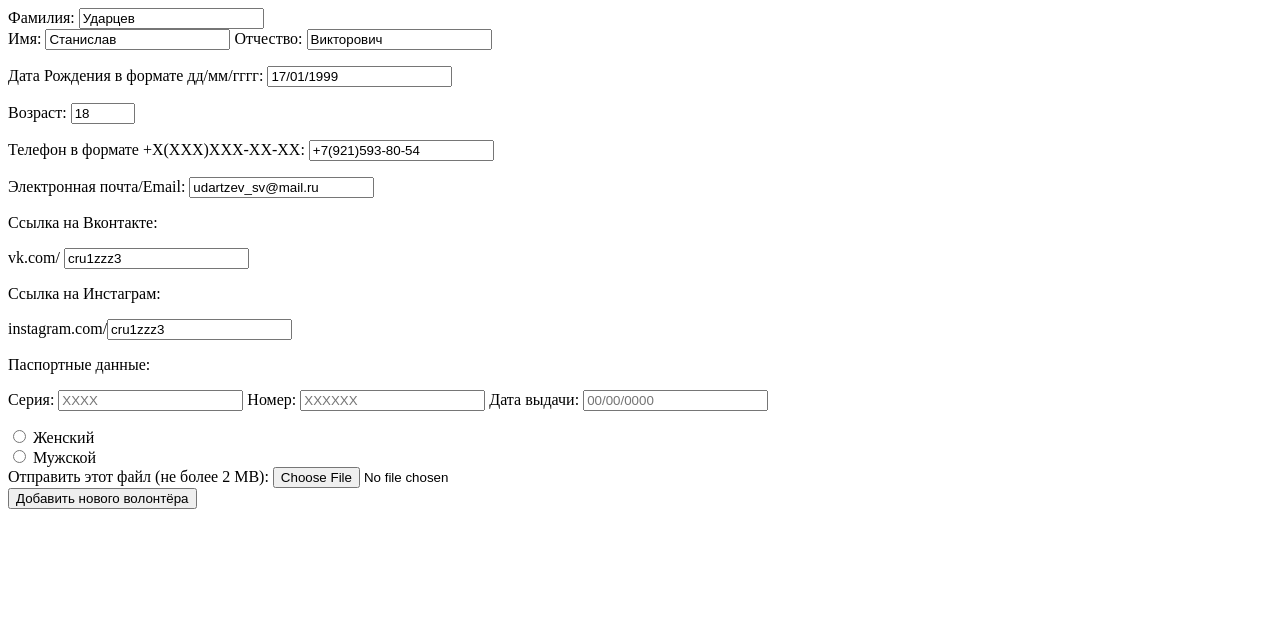
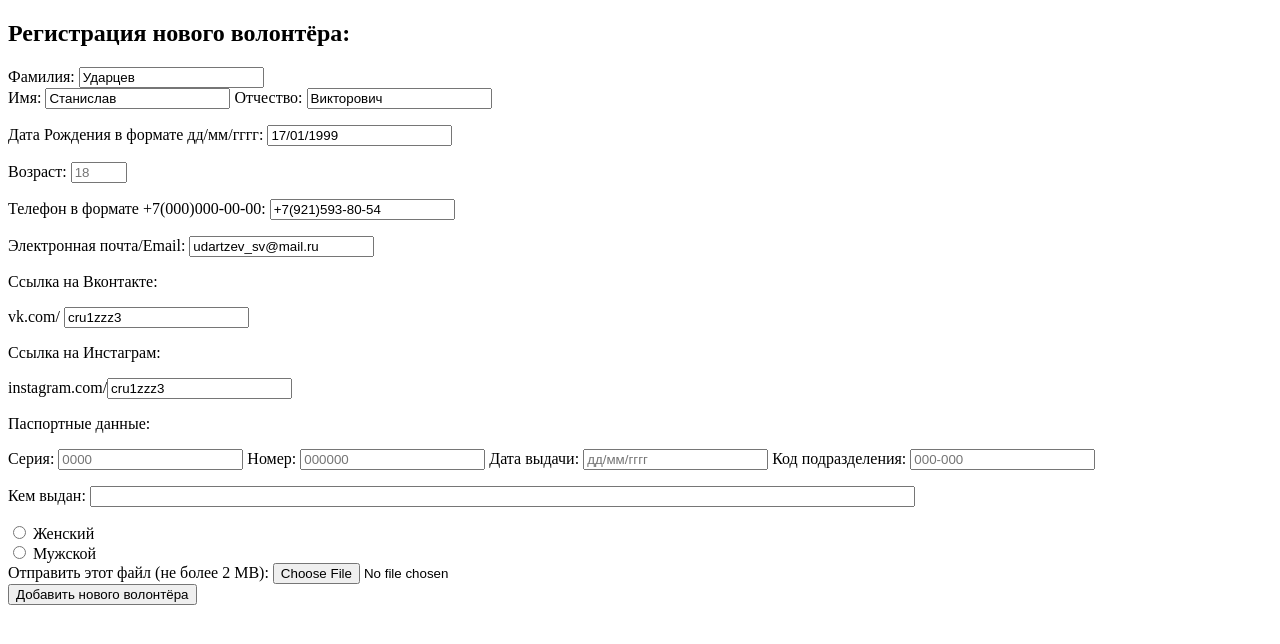
Before and after one commit to Cru1zzz3/Red-Cross-DB, a PHP site: page /registrateNewVolunteer.php in a window 1280 px wide. Shown: the top 644 px of the page. Run offline with PHP 8.4, Linux system fonts and the light colour scheme.

Commit message:
Added Passport Place and Code

```diff
--- a/createTable.php
+++ b/createTable.php
@@ -30,6 +30,8 @@ try {
       SERIALPASSPORT INT(4) NOT NULL,
       NUMBERPASSPORT INT(6) NOT NULL,
       DATEPASSPORT  VARCHAR (10) NOT NULL,
+      CODEPASSPORT VARCHAR (7) NOT NULL,
+      PLACEPASSPORT VARCHAR (200) NOT NULL,
       PHOTO LONGBLOB NOT NULL,
       PRIMARY KEY (ID))";
 
--- a/index.php
+++ b/index.php
@@ -10,6 +10,8 @@
 
 </head>
 <body>
+
+
 Здравствуйте, %username%! <br>
 
 
--- a/registrateNewVolunteer.php
+++ b/registrateNewVolunteer.php
@@ -2,11 +2,66 @@
 <html lang="ru">
 <head>
     <link rel="shortcut icon" href="redcross.ico" type="image/x-icon">
+    <script src="https://ajax.googleapis.com/ajax/libs/jquery/1.12.4/jquery.min.js"></script>
     <title> Регистрация волонтёра</title>
     <meta http-equiv="Content-Type" content="text/html; charset=utf-8" />
 </head>
 
 <body>
+
+<script>
+    $( document ).ready(function() {
+        $('#inputDate,#datePassport').bind('keyup','keydown', function(event) {
+            var inputLength = event.target.value.length;
+            if (event.keyCode != 8){
+                if(inputLength === 2 || inputLength === 5){
+                    var thisVal = event.target.value;
+                    thisVal += '/';
+                    $(event.target).val(thisVal);
+                }
+            }
+        })
+    });
+
+    $( document ).ready(function() {
+        $('#codePassport').bind('keyup','keydown', function(event) {
+            var inputLength = event.target.value.length;
+            if (event.keyCode != 8){
+                if(inputLength === 3){
+                    var thisVal = event.target.value;
+                    thisVal += '-';
+                    $(event.target).val(thisVal);
+                }
+            }
+        })
+    });
+
+    $( document ).ready(function() {
+        $('#phoneNumber').bind('keyup','keydown', function(event) {
+            var inputLength = event.target.value.length;
+            if (event.keyCode != 8){
+                    if(inputLength === 2){
+                        var thisVal = event.target.value;
+                        thisVal += '(';
+                        $(event.target).val(thisVal);
+                    }
+
+                        if(inputLength === 6){
+                            var thisVal = event.target.value;
+                            thisVal += ')';
+                            $(event.target).val(thisVal);
+                        }
+                        if(inputLength === 10 || inputLength === 13){
+                            var thisVal = event.target.value;
+                            thisVal += '-';
+                            $(event.target).val(thisVal);
+                        }
+            }
+        })
+    });
+</script>
+
+    <h2>Регистрация нового волонтёра:</h2>
 
     <form action="insertVolunteer.php" method="post" enctype="multipart/form-data">
         <div class="form-group">
@@ -26,19 +81,20 @@
             <div id="date">
             <p>
                 <label for="inputDate">Дата Рождения в формате дд/мм/гггг:</label>
-                <input type="text" id="inputDate" pattern="(0[1-9]|1[0-9]|2[0-9]|3[01]).(0[1-9]|1[012]).[0-9]{4}" value="17/01/1999" class="datepicker" name="date"  maxlength="10" required/>
+                <input type="text" id="inputDate" pattern="(0[1-9]|1[0-9]|2[0-9]|3[01]).(0[1-9]|1[012]).[1]{1}[9]{1}[0-9]{2}" value="17/01/1999" class="datepicker" name="date"  maxlength="10" required/>
+
             </p>
             <p>
                 <label for="inputAge">Возраст:</label>
-                <input type="number" size="6" name="age" min="0" max="120"  value="18"required>
+                <input type="number" size="2" name="age" min="14" max="99"  value="" placeholder="18" maxlength="2" required>
             </p>
 
 
             </div>
 
 
-            <p>Телефон в формате +X(XXX)XXX-XX-XX:
-                <input type="tel" name="phone" value="+7(921)593-80-54" pattern="[\+]\d{1}[\(]\d{3}[\)]\d{3}[\-]\d{2}[\-]\d{2}" >
+            <p>Телефон в формате +7(000)000-00-00:
+                <input type="tel" id="phoneNumber" name="phone" value="+7(921)593-80-54" pattern="[\+]\d{1}[\(]\d{3}[\)]\d{3}[\-]\d{2}[\-]\d{2}" maxlength="16">
             </p>
 
             <p>Электронная почта/Email:
@@ -58,21 +114,30 @@
             <div id="passportData"> Паспортные данные:
                 <p>
                 <label for="serialPassport">Серия:</label>
-                <input type="text" class="form-control" id="serialPassport" value="" name="serialPassport" placeholder="XXXX" pattern="\d{4}" maxlength="4">
+                <input type="text" class="form-control" id="serialPassport" value="" name="serialPassport" placeholder="0000" pattern="\d{4}" maxlength="4">
 
                 <label for="numberPassport">Номер:</label>
-                <input type="text" class="form-control" id="numberPassport" value="" name="numberPassport" placeholder="XXXXXX" pattern="\d{6}" maxlength="6">
+                <input type="text" class="form-control" id="numberPassport" value="" name="numberPassport" placeholder="000000" pattern="\d{6}" maxlength="6">
 
                     <label for="datePassport">Дата выдачи:</label>
-                    <input type="text" class="form-control" id="datePassport" value="" name="datePassport" placeholder="00/00/0000" pattern="(0[1-9]|1[0-9]|2[0-9]|3[01]).(0[1-9]|1[012]).[0-9]{4}" maxlength="10">
+                    <input type="text" class="form-control" id="datePassport" value="" name="datePassport" placeholder="дд/мм/гггг" pattern="(0[1-9]|1[0-9]|2[0-9]|3[01]).(0[1-9]|1[012]).[1-2]{1}[0-9]{3}" maxlength="10" required>
+
+                    <label for="codePassport">Код подразделения:</label>
+                    <input type="text" class="form-control" id="codePassport" value="" name="codePassport" placeholder="000-000" pattern="\d{3}[\-]\d{3}" maxlength="7">
+
+                    <p>
+                        <label for="placePassport">Кем выдан:</label>
+                        <input type="text" class="form-control" id="placePassport" value="" name="placePassport" placeholder="" size="100" maxlength="" style="text-transform:uppercase">
+
+                    </p>
                 </p>
             </div>
 
 
 
-
+        <div id="sex">
             <div class="form-check form-check-inline">
-                <input class="form-check-input" type="radio" name="sex" id="sexFemale" value="F">
+                <input class="form-check-input" type="radio" name="sex" id="sexFemale" value="F" required>
                 <label class="form-check-label" for="sexFemale">Женский</label>
             </div>
 
```
Also changed, not shown: insertVolunteer.php (+7 -3 lines).
